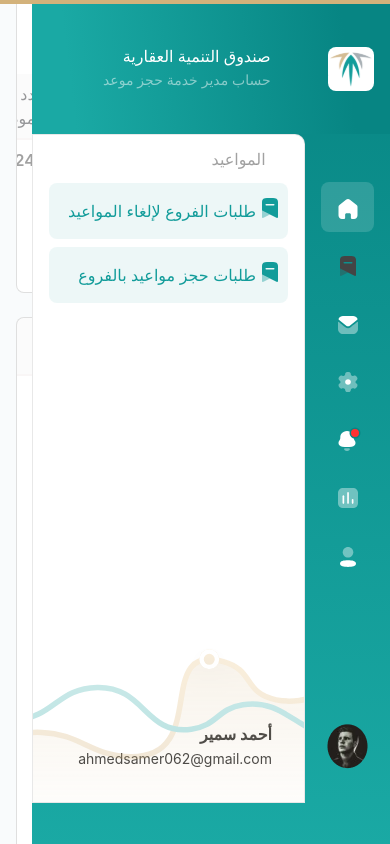
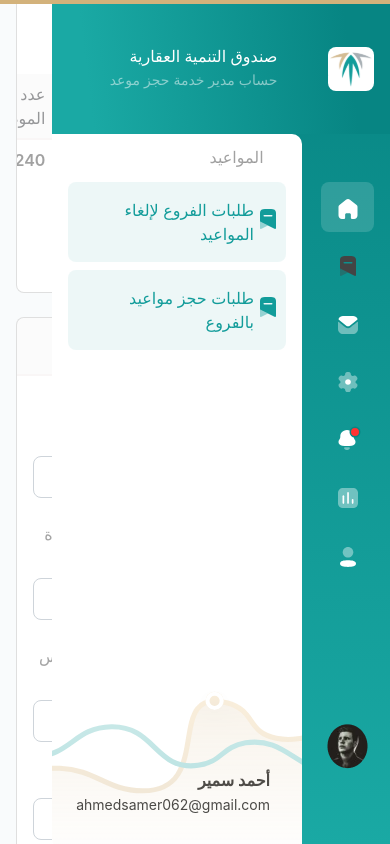
Before and after one commit to Mohamed-Ragab-Tawfieq/REDF-React, a React (Create React App) app: page / in a window 390 px wide. Shown: the part 840-1684 px from the top of the page. Built offline with nearby package versions, Linux system fonts and the light colour scheme.

Commit message:
layout edits

```diff
--- a/src/assets/scss/_global.scss
+++ b/src/assets/scss/_global.scss
@@ -154,10 +154,6 @@
     }
 
     main {
-        @media (min-width: 768px) {
-            margin-inline-start: 5.5rem;
-        }
-
         .content {
             padding-inline: 3rem;
             padding-block: 1.75rem;
--- a/src/theme/Components/SiderMenu/SiderMenu.scss
+++ b/src/theme/Components/SiderMenu/SiderMenu.scss
@@ -1,26 +1,12 @@
 .side-menu {
-    position: fixed;
+    position: relative;
     z-index: 20;
-
     background: linear-gradient(180deg, #078583 0%, #1aa9a4 100%);
     min-height: 100vh;
 
     @media (max-width: 767px) {
-        position: fixed;
         bottom: 0;
         transition: all 0.3s ease-in-out;
-    }
-
-    &::before {
-        content: "";
-        position: absolute;
-        top: 8.2rem;
-        bottom: 0;
-        inset-inline-start: 5.3rem;
-        inset-inline-end: 0;
-
-        background-color: #fff;
-        border-start-start-radius: 0.5rem;
     }
 
     .navbar-toggler {
@@ -79,10 +65,6 @@
     .brand-wrap {
         background: linear-gradient(262.89deg, #078583 13.16%, #1aa9a4 88.08%), #078583;
         padding-block: 2.7rem;
-
-        @media (min-width: 768px) and (max-width: 991px) {
-            padding-block: 2.25rem;
-        }
 
         .brand {
             display: grid;
@@ -150,13 +132,13 @@
                     margin-block: auto 2rem;
                 }
 
-                a {
                 &:hover {
                     .tooltip-text {
                         inset-inline-start: 100%;
+                        z-index: 5;
+
                         visibility: visible;
                         opacity: 1;
-                            z-index: 5;
                     }
                 }
 
@@ -168,12 +150,15 @@
                     z-index: -1;
 
                     background-color: rgba(#000, 0.5);
+                    backdrop-filter: blur(21px);
+
                     color: #fff;
 
                     visibility: hidden;
                     opacity: 0;
                     transition: all 0.5s cubic-bezier(0.68, -0.55, 0.265, 1.55);
 
+                    width: max-content;
                     padding: 5px 7px;
                     border-radius: 4px;
 
@@ -193,20 +178,18 @@
                 }
             }
         }
-        }
 
         .sub-menu {
             position: relative;
             background-color: #fff;
 
-            width: 100%;
-            height: calc(100vh - 131px);
+            width: 250px;
+            height: calc(100vh - 130px);
             padding-inline: 1rem;
 
             display: flex;
             flex-direction: column;
 
-            border: 1px solid rgba(36, 36, 36, 0.1);
             border-start-start-radius: 10px;
 
             opacity: 1;
@@ -214,10 +197,6 @@
 
             @media (min-width: 768px) and (max-width: 991px) {
                 height: calc(100vh - 116px);
-            }
-
-            @media (max-width: 767px) {
-                height: calc(100vh - 175px);
             }
 
             &::after {
@@ -327,6 +306,7 @@
 
     &.toggled {
         @media (max-width: 767px) {
+            position: fixed;
             bottom: -100%;
             z-index: 15;
             transition: all 0.3s ease-in-out;
```
Lines whose indentation alone changed are shown as unchanged.
